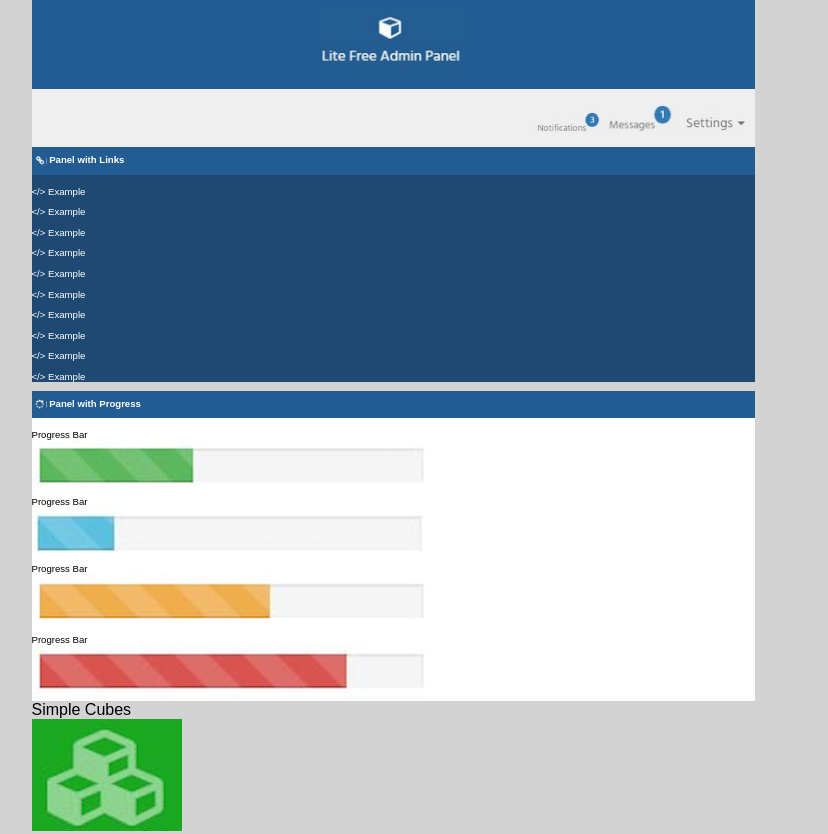
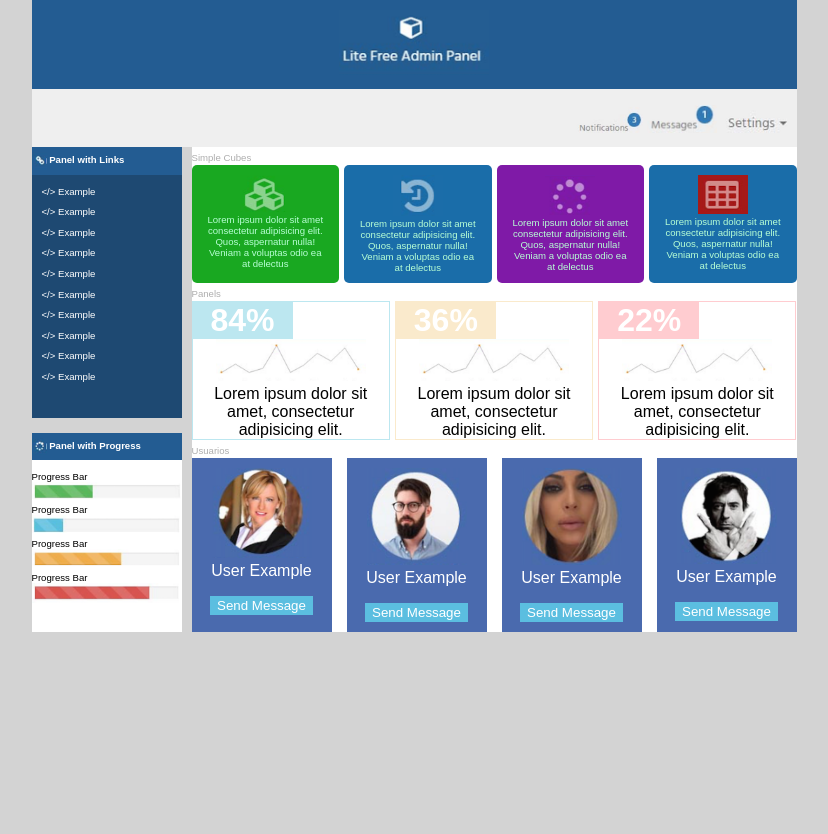
Before and after one commit to OctavioAR/pw22431213, a plain HTML site: page pw22431213/practicacss05/index.html in a window 1280 px wide. Shown: the top 834 px of the page, without its empty margins (247-1075 px from the left). After the commit the page ends 800 px from the top, so only its background shows below. Drawn offline with Linux system fonts and the light colour scheme.

Commit message:
Add files via upload

```diff
--- a/pw22431213/practicacss05/css/estilos.css
+++ b/pw22431213/practicacss05/css/estilos.css
@@ -5,8 +5,44 @@ body{
     margin: 0px auto;
     max-width: 723px;
 }
+.contenedor{
+    display: grid;
+    grid-template:
+    "header header"
+    "navbar navbar"
+    "links principal"
+    "lprogress principal";
+}
+.cubes{
+    display: grid;
+    gap: 5px;
+    grid-template-columns: repeat(4, minmax(140px, 1fr));
+    text-align: center;
+}
+.cubes article{
+    border-radius: 5px;
+    color: rgb(184,255,213);
+    font-size: 0.6em;
+    padding: 10px 15px;
+}
+.cubes article:nth-child(1){
+    background-color: rgb(25, 168, 33);
+}
+.cubes article:nth-child(2){
+    background-color: rgb(26, 109, 169);
+}
+.cubes article:nth-child(3){
+    background-color: rgb(127, 26, 167);
+}
+.cubes article:nth-child(4){
+    background-color: rgb(26, 109, 169);
+}
+.cubes img{
+    width: 50px;
+}
 .header{
     background-color: rgb(35, 92, 146);
+    grid-area: header;
     padding: 10px 0px;
     text-align: center;
 }
@@ -15,9 +51,14 @@ body{
 }
 .links{
     background: rgb(30, 73, 114);
+    grid-area: links;
     color: white;
     font-size: 0.6em;
     text-align: left;
+    width: 150px;
+}
+.linksexample{
+    margin-left: 10px;
 }
 .links img{
     vertical-align: middle;
@@ -31,17 +72,65 @@ body{
 }
 .navbar{
     background: rgb(239, 239, 239);
+    grid-area: navbar;
     padding: 10px 5px;
     text-align: right;
 }
 .navbar img{
     width: 70px;
 }
+.panels{
+    display: grid;
+    gap: 5px;
+    grid-template-columns: repeat(3,  minmax(140px, 1fr));
+    text-align: center;
+}
+.panels h4{
+    color: white;
+    font-size: 2em;
+    margin: 0px;
+    width: 100px;
+}
+.panels01porcentaje{
+    background: rgb(188,231,240);
+}
+.panels02porcentaje{
+    background: rgb(250,234,204);
+}
+.panels03porcentaje{
+    background: rgb(255,204,208);
+}
+.panels article:nth-child(1){
+    border: 1px solid rgb(188,231,240);;
+}
+.panels article:nth-child(2){
+    border: 1px solid rgb(250,234,204);
+}
+.panels article:nth-child(3){
+    border: 1px solid rgb(255,204,208);
+}
+.panels img{
+    width: 150px;
+}
+.principal{
+    background: white;
+    grid-area: principal;
+    margin-left: 10px;
+}
+.principaltitulos{
+    color: rgb(174,174,174);
+    font-size: 0.6em;
+}
 .progress{
     background: white;
+    grid-area: lprogress;
     color: black;
     font-size: 0.6em;
     text-align: left;
+    margin-top: 15px;
+}
+.progressbarra{
+    width: 100%;
 }
 .progress h4{
     background: rgb(35,92,146);
@@ -54,3 +143,22 @@ body{
     vertical-align: middle;
     width: 15px;
 }
+.usuarios{
+    display: grid;
+    gap: 15px;
+    grid-template-columns: repeat(4, minmax(140px, 1fr));
+    text-align: center;
+}
+.usuarios article{
+    background: rgb(74, 106, 174);
+    color: white;
+    padding: 10px;
+}
+.usuarios input{
+    background: rgb(91,190,224);
+    border: 1px solid rgb(91,190,224);
+    color: white;
+}
+.usuarios img{
+    width: 100px;
+}
--- a/pw22431213/practicacss05/index.html
+++ b/pw22431213/practicacss05/index.html
@@ -41,13 +41,13 @@
             </h4>
             <br>
             Progress Bar <br>
-            <img src="img/barra01.png" alt="Barra 01"> <br>
+            <img src="img/barra01.png" class="progressbarra" alt="Barra 01"> <br>
             Progress Bar <br>
-            <img src="img/barra02.png" alt="Barra 02"> <br>
+            <img src="img/barra02.png" class="progressbarra" alt="Barra 02"> <br>
             Progress Bar <br>
-            <img src="img/barra03.png" alt="Barra 03"> <br>
+            <img src="img/barra03.png" class="progressbarra"alt="Barra 03"> <br>
             Progress Bar <br>
-            <img src="img/barra04.png" alt="Barra 04"> <br>
+            <img src="img/barra04.png" class="progressbarra"alt="Barra 04"> <br>
         </article>
         <section class="principal">
             <article>
@@ -74,17 +74,17 @@
                 <article class="panels">
                     <article>
                         <h4 class="panels01porcentaje">84%</h4>
-                        <img src="img/grafico.png" alt="Gráfica">
+                        <img src="img/grafico.png" alt="Gráfica"> <br>
                         Lorem ipsum dolor sit amet, consectetur adipisicing elit.
                     </article>
                     <article>
                         <h4 class="panels02porcentaje">36%</h4>
-                        <img src="img/grafico.png" alt="Gráfica">
+                        <img src="img/grafico.png" alt="Gráfica"> <br>
                         Lorem ipsum dolor sit amet, consectetur adipisicing elit.
                     </article>
                     <article>
                         <h4 class="panels03porcentaje">22%</h4>
-                        <img src="img/grafico.png" alt="Gráfica">
+                        <img src="img/grafico.png" alt="Gráfica"> <br>
                         Lorem ipsum dolor sit amet, consectetur adipisicing elit.
                     </article>
                 </article>
```
